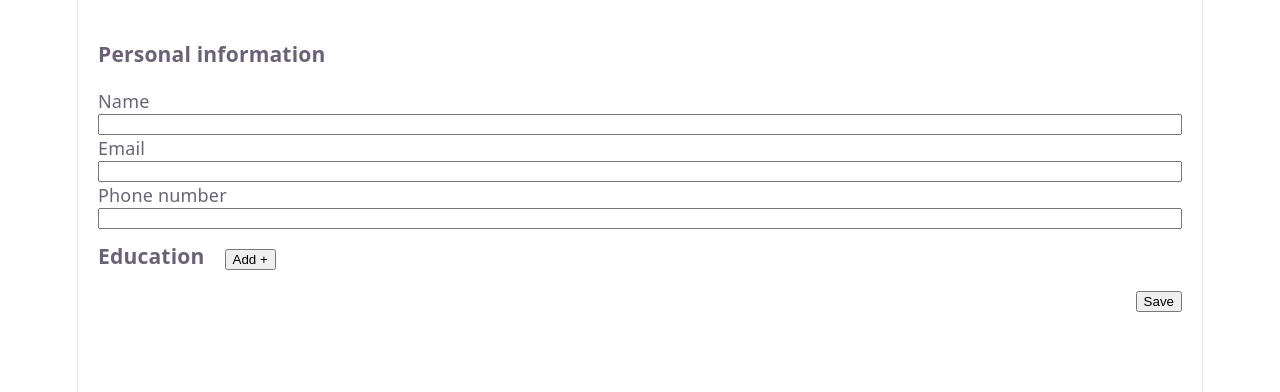
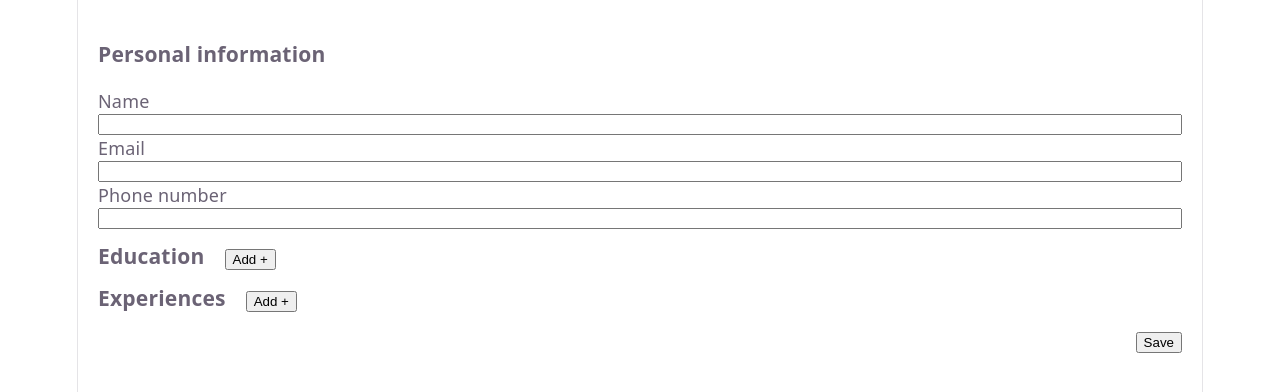
Before and after one commit to pedrodinism/cv, a React (Vite) app: page / in a window 1280 px wide. Shown: the top 392 px of the page. Built offline with nearby package versions, Linux system fonts and the light colour scheme.

Commit message:
feat: added experiences

```diff
--- a/src/App.jsx
+++ b/src/App.jsx
@@ -9,12 +9,14 @@ export function App() {
     phone: "",
   });
   const [education, setEducation] = useState([]);
+  const [experiences, setExperiences] = useState([]);
 
   const [isEdit, setIsEdit] = useState(true);
 
-  function handleSubmit(generalInfo, educationInfo) {
+  function handleSubmit(generalInfo, educationInfo, experiencesInfo) {
     setInfo(generalInfo);
     setEducation(educationInfo);
+    setExperiences(experiencesInfo);
     toggleEditMode();
   }
 
@@ -23,7 +25,21 @@ export function App() {
   }
 
   if (isEdit) {
-    return <Edit info={info} education={education} save={handleSubmit} />;
+    return (
+      <Edit
+        info={info}
+        education={education}
+        save={handleSubmit}
+        experiences={experiences}
+      />
+    );
   }
-  return <View info={info} education={education} editMode={toggleEditMode} />;
+  return (
+    <View
+      info={info}
+      education={education}
+      experiences={experiences}
+      editMode={toggleEditMode}
+    />
+  );
 }
--- a/src/components/Edit.jsx
+++ b/src/components/Edit.jsx
@@ -2,10 +2,12 @@ import { useState } from "react";
 import { GeneralInfoForm } from "./EditGeneral";
 import { EducationForm } from "./EditEducation";
 import "../styles/edit.css";
+import { ExperiencesForm } from "./EditExperiences";
 
-export function Edit({ info, save, education }) {
+export function Edit({ info, save, education, experiences }) {
   const [editInfo, setEditInfo] = useState(info);
   const [editEducation, setEditEducation] = useState(education);
+  const [editExperiences, setEditExperiences] = useState(experiences);
 
   function handleChangeInfo(e) {
     const name = e.target.id;
@@ -15,28 +17,20 @@ export function Edit({ info, save, education }) {
 
   function handleSubmit(e) {
     e.preventDefault();
-    save(editInfo, editEducation);
+    save(editInfo, editEducation, editExperiences);
   }
 
-  function addEducation() {
-    setEditEducation((prev) => [
-      ...prev,
-      {
-        id: getId(),
-        school: "",
-        course: "",
-        endDate: "",
-      },
-    ]);
+  function add(set, record) {
+    set((prev) => [...prev, record]);
   }
 
-  function deleteEducation(id) {
-    setEditEducation((prev) => prev.filter((record) => record.id !== id));
+  function deleteRecord(set, id) {
+    set((prev) => prev.filter((record) => record.id !== id));
   }
 
-  function getId() {
+  function getId(list) {
     let max = 0;
-    for (let record of editEducation) {
+    for (let record of list) {
       if (record.id > max) {
         max = record.id;
       }
@@ -58,11 +52,30 @@ export function Edit({ info, save, education }) {
         <GeneralInfoForm info={editInfo} handleChange={handleChangeInfo} />
         <EducationForm
           education={editEducation}
-          add={addEducation}
-          update={(id, record) => {
-            return update(id, record, setEditEducation);
-          }}
-          remove={deleteEducation}
+          add={() =>
+            add(setEditEducation, {
+              id: getId(editEducation),
+              school: "",
+              course: "",
+              endDate: "",
+            })
+          }
+          update={(id, record) => update(id, record, setEditEducation)}
+          remove={(id) => deleteRecord(setEditEducation, id)}
+        />
+        <ExperiencesForm
+          experiences={editExperiences}
+          add={() =>
+            add(setEditExperiences, {
+              id: getId(editExperiences),
+              company: "",
+              startDate: "",
+              endDate: "",
+              about: "",
+            })
+          }
+          update={(id, record) => update(id, record, setEditExperiences)}
+          remove={(id) => deleteRecord(setEditExperiences, id)}
         />
         <div className="text-align-right">
           <button type="submit">Save</button>
--- a/src/components/EditExperiences.jsx
+++ b/src/components/EditExperiences.jsx
@@ -1,4 +1,4 @@
-export function EditExperiences({ experiences, add, update, remove }) {
+export function ExperiencesForm({ experiences, add, update, remove }) {
   function handleChange(id, event) {
     update(id, {
       [event.target.name]: event.target.value,
@@ -27,17 +27,17 @@ export function EditExperiences({ experiences, add, update, remove }) {
         return (
           <div>
             <div>
-              <label htmlFor={widgetCompanyId}></label>
+              <label htmlFor={widgetCompanyId}>Company</label>
               <input
                 id={widgetCompanyId}
-                name="school"
+                name="company"
                 type="text"
                 onChange={(event) => handleChange(record.id, event)}
-                value={record.school}
+                value={record.company}
               />
             </div>
             <div>
-              <label htmlFor={widgetStartDateId}></label>
+              <label htmlFor={widgetStartDateId}>Start Date</label>
               <input
                 id={widgetStartDateId}
                 name="startDate"
@@ -47,7 +47,7 @@ export function EditExperiences({ experiences, add, update, remove }) {
               />
             </div>
             <div>
-              <label htmlFor={widgetEndDateId}></label>
+              <label htmlFor={widgetEndDateId}>End Date</label>
               <input
                 id={widgetEndDateId}
                 name="endDate"
@@ -57,7 +57,7 @@ export function EditExperiences({ experiences, add, update, remove }) {
               />
             </div>
             <div>
-              <label htmlFor={widgetAboutId}></label>
+              <label htmlFor={widgetAboutId}>About</label>
               <input
                 id={widgetAboutId}
                 name="about"
@@ -66,7 +66,7 @@ export function EditExperiences({ experiences, add, update, remove }) {
                 value={record.about}
               />
             </div>
-            <button onClick={() => remove(record.id)}></button>
+            <button onClick={() => remove(record.id)}>Delete</button>
           </div>
         );
       })}
--- a/src/components/View.jsx
+++ b/src/components/View.jsx
@@ -1,6 +1,6 @@
 import "../styles/view.css";
 
-export function View({ info, education, editMode }) {
+export function View({ info, education, experiences, editMode }) {
   return (
     <div>
       <button
@@ -20,19 +20,29 @@ export function View({ info, education, editMode }) {
             <span>{info.phone}</span>
           </div>
         </div>
-        <div className="generalInfo">
-          <div className="school">{info.school}</div>
-          <div className="course">{info.course}</div>
-          <div className="courseFinishedOn">{info.courseFinishedOn}</div>
-        </div>
-        <div className="generalInfo">
+        <div className="infoSection">
           <h3>Education</h3>
           {education.map((record) => {
             return (
               <div className="education-row">
-                <div>School: {record.school}</div>
-                <div>Course: {record.course}</div>
-                <div>End Date: {record.endDate}</div>
+                <div>{record.endDate}</div>
+                <div>
+                  {record.school} | {record.course}
+                </div>
+              </div>
+            );
+          })}
+        </div>
+        <div className="infoSection">
+          <h3>Experiences</h3>
+          {experiences.map((record) => {
+            return (
+              <div className="education-row">
+                <div>
+                  {record.startDate} to {record.endDate}
+                </div>
+                <div>{record.company}</div>
+                <div>{record.about}</div>
               </div>
             );
           })}
--- a/src/styles/index.css
+++ b/src/styles/index.css
@@ -112,7 +112,6 @@ code {
 
 /* customization starts here */
 
-.view,
 .edit {
   text-align: left;
   padding: 20px;
--- a/src/styles/view.css
+++ b/src/styles/view.css
@@ -1,8 +1,18 @@
 .view {
   border: 1px solid black;
+  text-align: left;
+  background-clip: content-box;
 }
 
 .generalInfo {
+  background: darkslategray;
+  color: white;
+
+  padding: 20px;
+}
+
+.infoSection {
+  padding: 20px;
   border-bottom: 1px solid gray;
 }
 
```
